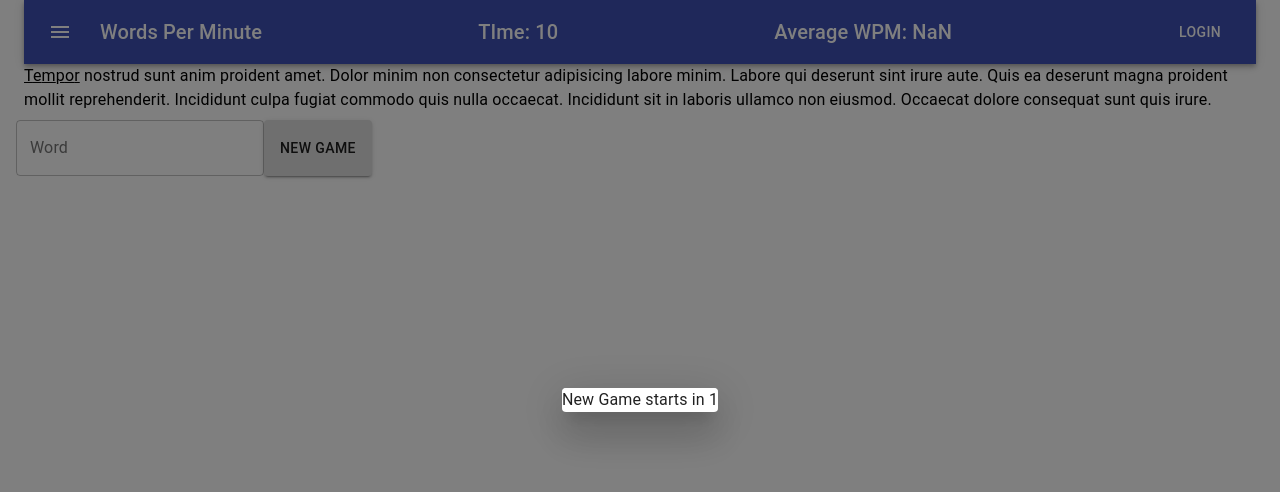
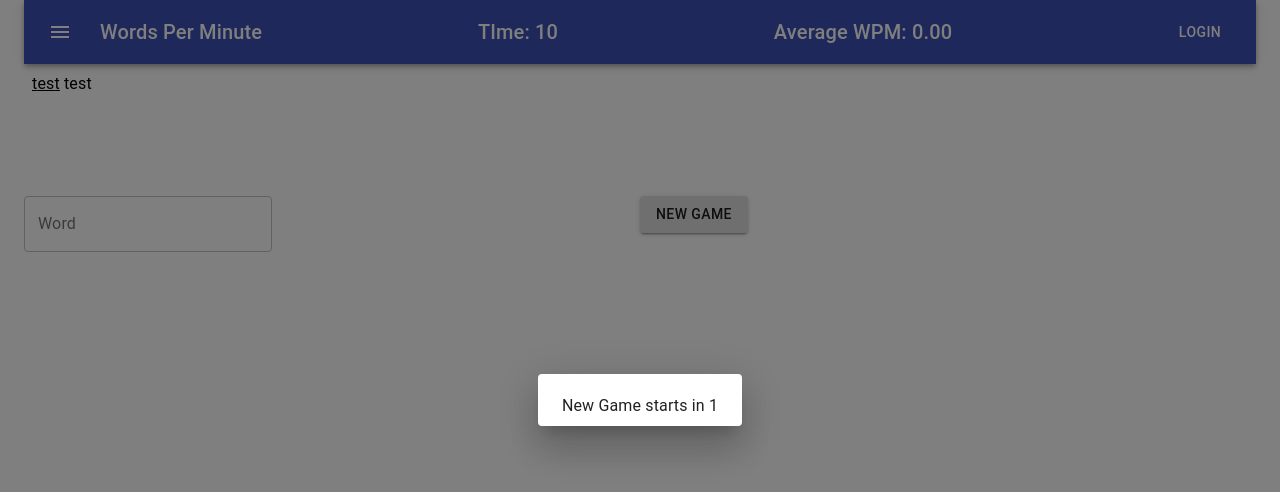
Before and after one commit to pcmunoz/wpmgame, a React (Create React App) app: page / in a window 1280 px wide. Both pictures are taken after a click on the button "NEW GAME". Shown: the top 492 px of the page. Built offline with nearby package versions, Linux system fonts and the light colour scheme.

Commit message:
Add result dialog

```diff
--- a/src/components/View.tsx
+++ b/src/components/View.tsx
@@ -1,3 +1,4 @@
+import Grid from '@material-ui/core/Grid'
 import { makeStyles } from '@material-ui/core/styles'
 import Typography from '@material-ui/core/Typography'
 import clsx from 'clsx'
@@ -9,6 +10,10 @@ type ViewProps = {
 }
 
 const useStyles = makeStyles((theme) => ({
+    container: {
+        padding: theme.spacing(2),
+        height: 100,
+    },
     correct: {
         color: 'green',
     },
@@ -24,7 +29,7 @@ export const View: React.FC<ViewProps> = ({ characters }) => {
     const classes = useStyles()
 
     return (
-        <>
+        <Grid className={classes.container}>
             {characters.map((value, index) => (
                 <Typography
                     key={index}
@@ -38,6 +43,6 @@ export const View: React.FC<ViewProps> = ({ characters }) => {
                     {value.value}
                 </Typography>
             ))}
-        </>
+        </Grid>
     )
 }
--- a/src/components/main.tsx
+++ b/src/components/main.tsx
@@ -1,8 +1,10 @@
 import Button from '@material-ui/core/Button'
 import Container from '@material-ui/core/Container'
 import Dialog from '@material-ui/core/Dialog'
+import DialogActions from '@material-ui/core/DialogActions'
+import DialogContent from '@material-ui/core/DialogContent'
+import DialogTitle from '@material-ui/core/DialogTitle'
 import Grid from '@material-ui/core/Grid'
-import Paper from '@material-ui/core/Paper'
 import { makeStyles } from '@material-ui/core/styles'
 import TextField from '@material-ui/core/TextField'
 import Typography from '@material-ui/core/Typography'
@@ -15,6 +17,18 @@ export interface Character {
     value: string
     display: 'initial' | 'correct' | 'wrong'
     currentWord: boolean
+}
+
+interface GameData {
+    characters: string
+    typedCharacters: string
+    timeLeft: number
+    wordsTyped: number
+    correctCharacters: number
+    errorCount: number
+    wordsPerMinute: number
+    completion: number
+    duration: number
 }
 
 const useStyles = makeStyles((theme) => ({
@@ -54,13 +68,23 @@ export const Main: React.FC = () => {
     const [characters, setCharacters] = React.useState<Character[]>([])
     const [typedCharacters, setTypedCharacters] = React.useState<string>('')
     const [inputValue, setInputValue] = React.useState<string>('')
-    const [time, setTime] = React.useState<number>(GAME_DURATION)
+    const [timeLeft, setTimeLeft] = React.useState<number>(GAME_DURATION)
     const timeRef = React.useRef<any>(null)
     const [newGame, setNewGame] = React.useState<boolean>(false)
     const [newGameTimer, setNewGameTimer] = React.useState<number>(0)
     const [wordsTyped, setWordsTyped] = React.useState<number>(0)
+    const [correctCharacters, setCorrectCharacters] = React.useState<number>(0)
     const inputRef = React.useRef<HTMLInputElement>(null)
     const [inputDisabled, setInputDisabled] = React.useState<boolean>(true)
+    const [errorCount, setErrorCount] = React.useState<number>(0)
+    const [gameData, setGameData] = React.useState<Partial<GameData>>()
+
+    const [resultsDialogOpen, setResultsDialogOpen] = React.useState<boolean>(false)
+
+    const wordsPerMinute =
+        timeLeft !== GAME_DURATION
+            ? wordsTyped / ((GAME_DURATION - timeLeft) / 60)
+            : wordsTyped / (GAME_DURATION / 60)
 
     const handleChange = React.useCallback(
         (event: React.ChangeEvent<HTMLInputElement>) => {
@@ -87,6 +111,7 @@ export const Main: React.FC = () => {
             } else {
                 // latest character is not equal
                 if (val[currentChar] !== characters[currentChar].value || hasWrong) {
+                    setErrorCount((past) => past + 1)
                     hasWrong = true
                     newCharacters = characters.map((each, index) => {
                         if (currentChar <= index) {
@@ -99,6 +124,7 @@ export const Main: React.FC = () => {
                     })
                 } else {
                     // all is true
+
                     let currentWord = true
                     newCharacters = characters.map((each, index) => {
                         if (val[currentChar] === ' ') {
@@ -137,10 +163,11 @@ export const Main: React.FC = () => {
             }
 
             // GROSS WPM FORMULA
-            const correctCharacters = newCharacters.filter((each) => each.display === 'correct')
-                .length
-            const words = correctCharacters / 5
+            const correctChars = newCharacters.filter((each) => each.display === 'correct').length
 
+            const words = correctChars / 5
+
+            setCorrectCharacters(correctChars)
             setWordsTyped(words)
 
             setCharacters(newCharacters)
@@ -155,7 +182,7 @@ export const Main: React.FC = () => {
     )
 
     const newParagraph = () => {
-        const paragraph = lorem.generateParagraphs(1)
+        const paragraph = 'test test' // lorem.generateParagraphs(1)
         let firstWord = true
         const characters: Character[] = Array.from(paragraph).map((each) => {
             if (each === ' ' && firstWord) {
@@ -170,20 +197,27 @@ export const Main: React.FC = () => {
 
         setCharacters(characters)
         setTypedCharacters('')
+
+        setCorrectCharacters(0)
         setInputValue('')
     }
 
     const newGameClick = () => {
         setNewGameTimer(START_TIMER)
+        setTimeLeft(GAME_DURATION)
+        setErrorCount(0)
         setNewGame(true)
         newParagraph()
         setInputDisabled(false)
         clearInterval(timeRef.current)
     }
 
+    const handleResultsDialogClose = () => {
+        setResultsDialogOpen(false)
+    }
+
     React.useEffect(() => {
         if (newGameTimer > 0) {
-            console.log('newGameTimer', newGameTimer)
             const timer = setTimeout(() => {
                 setNewGameTimer(newGameTimer - 1)
             }, 1000)
@@ -191,33 +225,51 @@ export const Main: React.FC = () => {
         }
 
         if (newGameTimer === 0 && newGame) {
-            setTime(GAME_DURATION)
             setNewGame(false)
             timeRef.current = setInterval(() => {
-                setTime((past) => past - 1)
+                setTimeLeft((past) => past - 1)
             }, 1000)
             inputRef.current?.focus()
         }
     }, [newGameTimer, newGame, inputRef])
 
     React.useEffect(() => {
-        if (time === 0) {
+        if (
+            timeLeft === 0 ||
+            (characters.length === correctCharacters && timeLeft !== GAME_DURATION)
+        ) {
             clearInterval(timeRef.current)
             setInputDisabled(true)
             setInputValue('')
+            setWordsTyped(0)
+            setTimeLeft(GAME_DURATION)
+            setGameData({
+                timeLeft,
+                errorCount,
+                wordsTyped,
+                correctCharacters,
+                characters: characters.map((each) => each.value).join(''),
+                typedCharacters,
+                wordsPerMinute:
+                    timeLeft !== GAME_DURATION
+                        ? wordsTyped / ((GAME_DURATION - timeLeft) / 60)
+                        : wordsTyped / (GAME_DURATION / 60),
+                completion: correctCharacters / characters.length,
+                duration: GAME_DURATION,
+            })
+            setResultsDialogOpen(true)
         }
-    })
+    }, [timeLeft, characters, correctCharacters, errorCount, wordsTyped, typedCharacters])
 
-    console.log(inputRef.current)
+    console.log('gameData', gameData)
 
     return (
         <Container>
-            <Appbar time={time} wordsPerMinute={wordsTyped / ((GAME_DURATION - time) / 60)} />
+            <Appbar time={timeLeft} wordsPerMinute={wordsPerMinute} />
             <Grid container spacing={2}>
-                <Grid item>
                 <View characters={characters} />
-                </Grid>
-                <Grid container item spacing={2}>
+                <Grid container item>
+                    <Grid item xs>
                         <TextField
                             autoComplete="off"
                             type="text"
@@ -230,13 +282,30 @@ export const Main: React.FC = () => {
                             disabled={inputDisabled}
                             autoFocus
                         />
+                    </Grid>
+                    <Grid item xs>
                         <Button variant="contained" onClick={newGameClick}>
                             New Game
                         </Button>
+                    </Grid>
                     <Dialog open={newGameTimer > 0}>
-                        <Paper>
+                        <DialogContent>
                             <Typography>{`New Game starts in ${newGameTimer}`}</Typography>
-                        </Paper>
+                        </DialogContent>
+                    </Dialog>
+                    <Dialog open={resultsDialogOpen} onClose={handleResultsDialogClose}>
+                        <DialogTitle>Results</DialogTitle>
+                        <DialogContent>
+                            <Typography>WPM: {gameData?.wordsPerMinute?.toFixed(2)}</Typography>
+                            <Typography>
+                                Completion: {((gameData?.completion || 0) * 100).toFixed(2)}%
+                            </Typography>
+                        </DialogContent>
+                        <DialogActions>
+                            <Button onClick={handleResultsDialogClose} color="primary">
+                                Ok
+                            </Button>
+                        </DialogActions>
                     </Dialog>
                 </Grid>
             </Grid>
```
Lines whose indentation alone changed are shown as unchanged.
